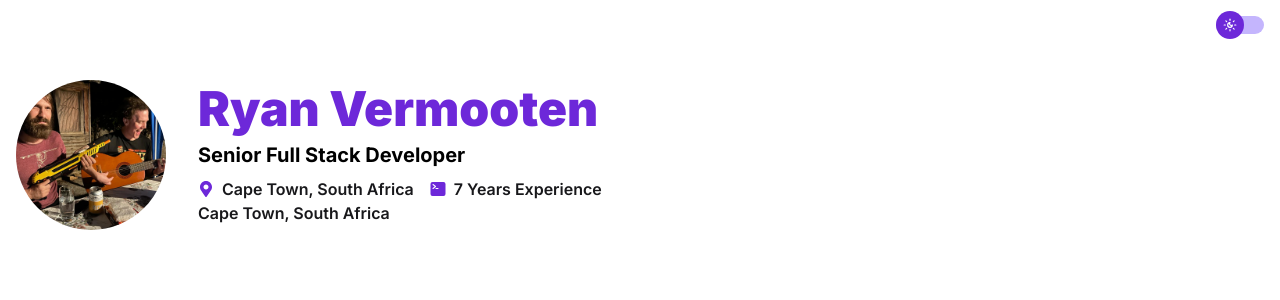
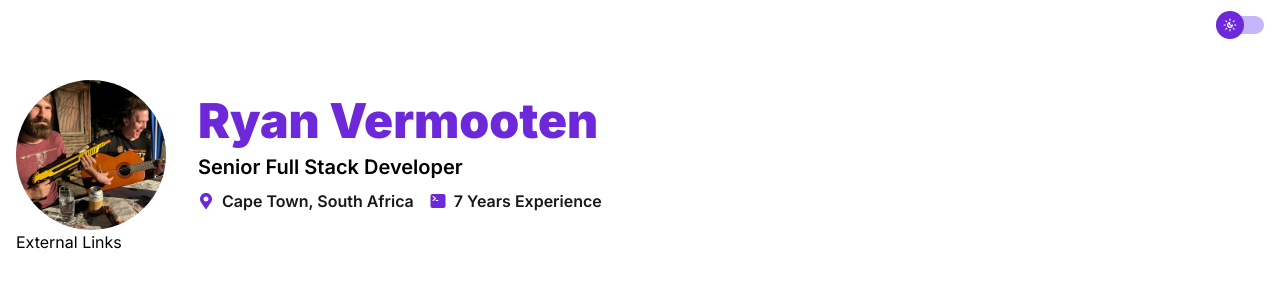
Before and after one commit to rvermootenct/portfolio, a Next.js app: page / in a window 1280 px wide. Shown: the top 300 px of the page. Built offline with nearby package versions, Linux system fonts and the light colour scheme.

Commit message:
chore: add scaffolding for external links

```diff
--- a/src/app/page.tsx
+++ b/src/app/page.tsx
@@ -1,3 +1,4 @@
+import ExternalLinks from "@/components/ExternalLinks";
 import Header from "@/components/Header";
 
 export default function Home() {
@@ -5,7 +6,8 @@ export default function Home() {
     <main className="max-w-screen-xl w-full mx-auto px-4">
       <div className="mt-20">
         <Header />
+        <ExternalLinks />
       </div>
    </main>
-  );
+  )
 }
--- /dev/null
+++ b/src/components/ExternalLinks.tsx
@@ -0,0 +1,10 @@
+import Heading from "./Heading";
+
+const ExternalLinks = () => {
+  return (
+    <section>
+    <Heading> External Links </Heading>
+    </section>
+  )
+}
+export default ExternalLinks
--- a/src/components/Header.tsx
+++ b/src/components/Header.tsx
@@ -8,32 +8,26 @@ import HeaderInfo from './HeaderInfo';
 const Header = () => {
   const { image, name, jobTitle, location, experience } = data;
   return (
-    <div className='flex items-center gap-x-8'>
-      <div className='w-[150px] h-[150px] relative rounded-full hover:rotate-6 overflow-hidden' >
+    <div className='flex flex-wrap md:flex-row flex-col items-center gap-y-9 gap-x-8'>
+      <div className='w-[200px] md:w-[150px] h-[200px] md:h-[150px] relative rounded-full hover:rotate-6 overflow-hidden' >
         <Image
           src={image}
-          fill alt="Profile picture"
+          fill
+          alt="Profile picture"
           className='w-fll h-full object-cover hover:scale-125 trasition-all'
         />
       </div>
-      <div>
-        <h1 className='text-5xl font-black capitalize text-violet-700 dark:text-white' >
+      <div className="flex-1">
+        <h1 className='text-4xl md:text-5xl font-black capitalize text-violet-700 dark:text-white' >
           {name}
         </h1>
-        <h3 className='mt-2 text-xl font-bold capitalize dark:text-zinc-400'>
+        <h3 className='mt-2 text-lg md:text-xl font-semibold capitalize dark:text-zinc-400'>
           {jobTitle}
         </h3>
-        <div className='flex items-center gap-x-4 mt-2'>
+        <div className='flex items-center gap-y-1 gap-x-4 mt-2'>
           <HeaderInfo title={location} Icon={FaMapMarkerAlt} />
           <HeaderInfo title={experience} Icon={IoTerminal} />
         </div>
-
-          <div className='flex items-center space-x-2'>
-
-            <span className='capitalize text-base font-semibold text-zinc-900 dark:text-zinc-400'>
-              {location}
-            </span>
-          </div>
         </div>
       </div>
   )
--- a/src/components/HeaderInfo.tsx
+++ b/src/components/HeaderInfo.tsx
@@ -6,7 +6,7 @@ const HeaderInfo = ({ Icon, title } : {title: string, Icon: IconType} ) => {
     <Icon
       className='text-violet-700 dark:text-zinc-400'
       size={16} />
-    <span className='capitalize text-base font-semibold text-zinc-900 dark:text-zinc-400'>
+    <span className='capitalize text-sm md:text-base font-semibold text-zinc-900 dark:text-zinc-400'>
       {title}
     </span>
   </div>
--- /dev/null
+++ b/src/components/Heading.tsx
@@ -0,0 +1,8 @@
+import { ReactNode } from "react";
+
+const Heading = ({ children }: {children: ReactNode}) => {
+  return <section>
+    <h3 >{children} </h3>
+  </section>
+}
+export default Heading
```
Also changed, not shown: src/data/externalLinks.js (added, +27 -0 lines), 1 other file (tests, documents, lock files or other folders).
